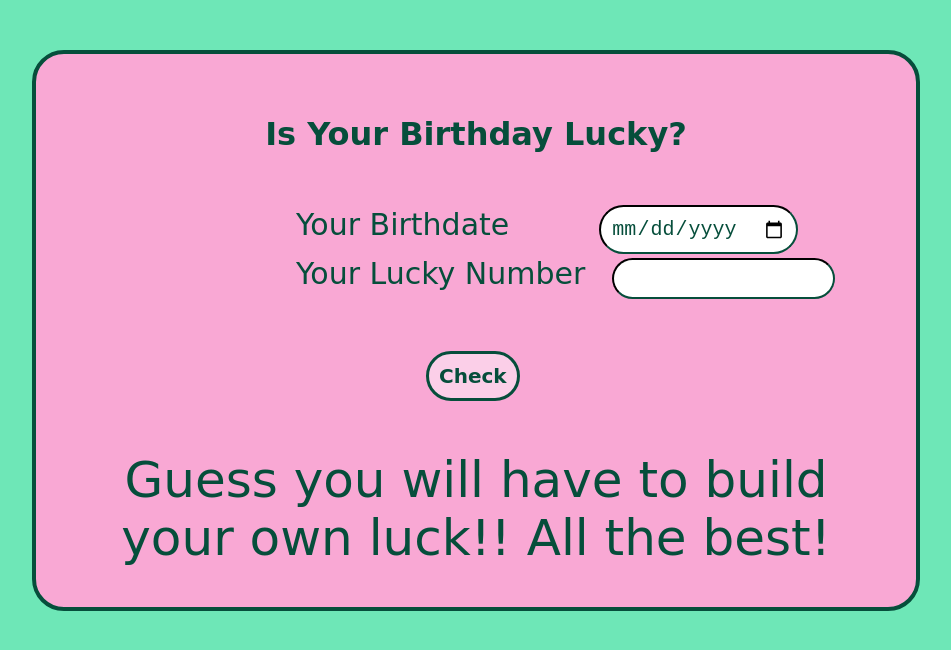
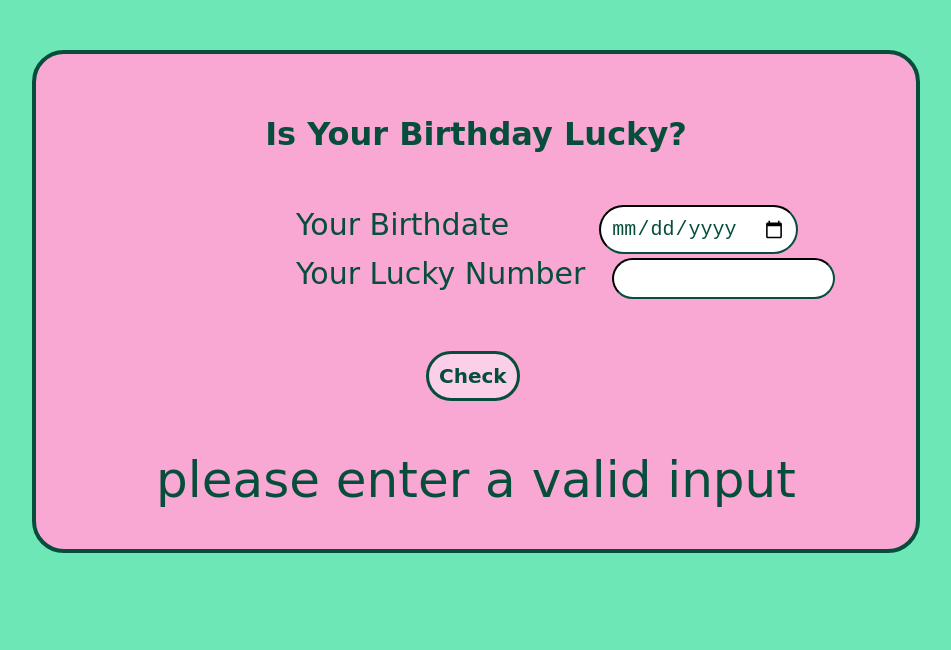
Before and after one commit to niyatinehal/is-your-birthday-lucky, a plain HTML site: page index.html in a window 1280 px wide. Both pictures are taken after a click on the button "Check". Shown: the whole page, without its empty margins (226-1177 px from the left). Drawn offline with Linux system fonts and the light colour scheme; a web font is replaced by a local one.

Commit message:
minor changes

```diff
--- a/app.js
+++ b/app.js
@@ -24,8 +24,15 @@ function luckyBirthdateOrNot(sum, luckyNumber){
 
 function checkBirthdateIsLucky(){
     const dob= birthdate.value;
-    const sum= calculateSum(dob);
+    const number= luckyNumber.value;
+    if(!dob || !luckyNumber)
+    {
+        outerText.innerText="please enter a valid input";
+    }else{
+        const sum= calculateSum(dob);
     luckyBirthdateOrNot(sum, luckyNumber.value);
+    }
+
 }
 
 checkBirthdate.addEventListener('click', checkBirthdateIsLucky)
--- a/index.html
+++ b/index.html
@@ -18,7 +18,7 @@
 
         <div class="input-lucky-number">
             <label class="lucky-number-lable" for="lucky-number">Your Lucky Number</label>
-            <input type="text" id="lucky-number">
+            <input type="number" id="lucky-number">
         </div>
 
         <div class="button">
```
